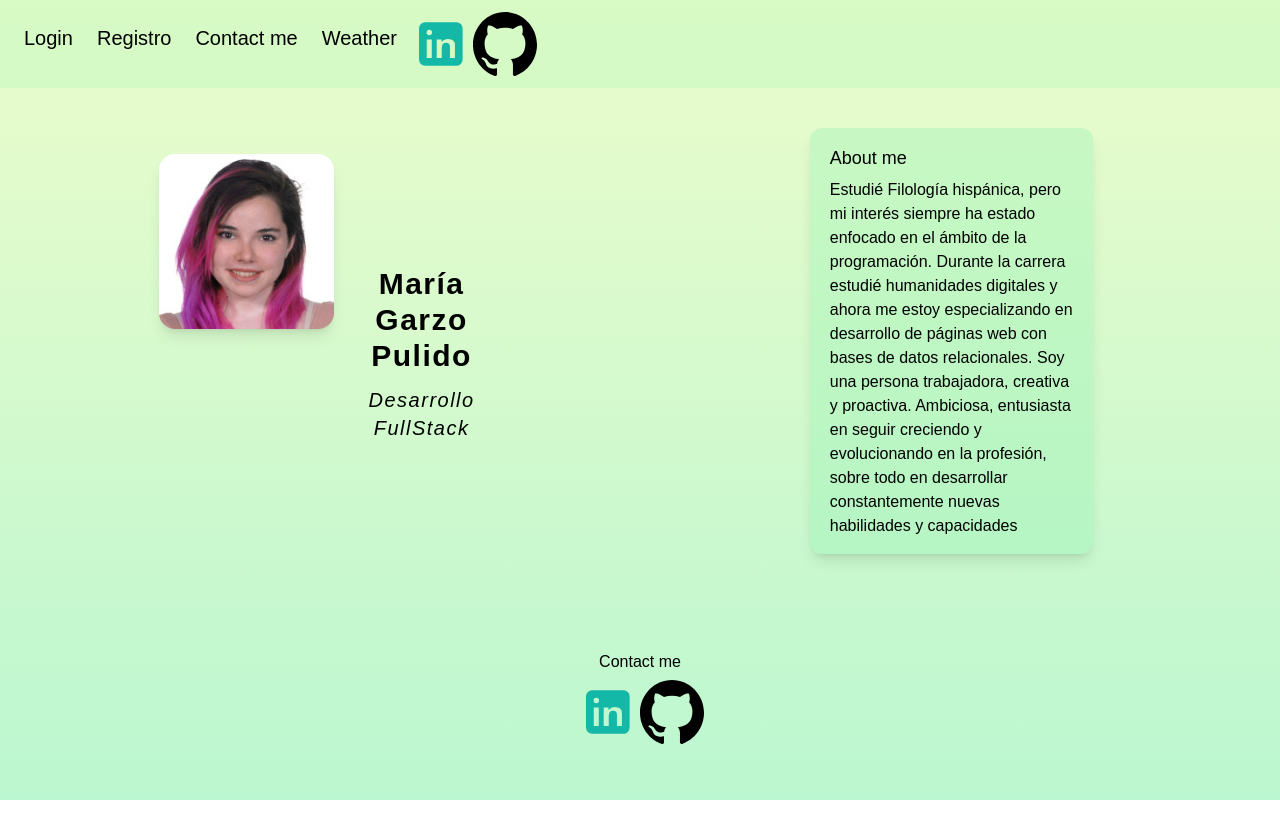
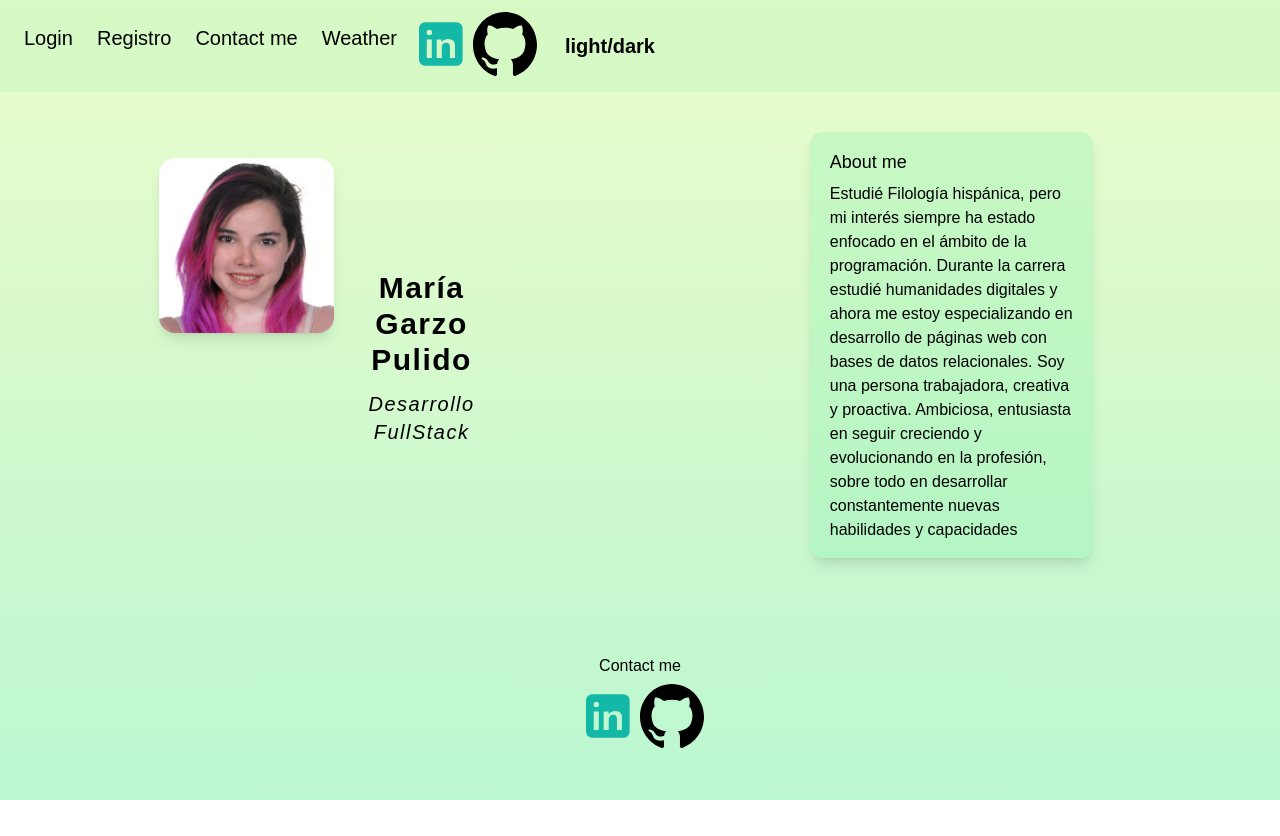
Before and after one commit to EneasSinDiosas/Portfolio, a React (Vite) app: page / in a window 1280 px wide. Built offline with nearby package versions, Linux system fonts and the light colour scheme; a web font is replaced by a local one.

Commit message:
docs and buttonTheme

```diff
--- a/package.json
+++ b/package.json
@@ -5,7 +5,7 @@
   "type": "module",
   "scripts": {
     "dev": "vite",
-    "build": "tsc && vite build",
+    "build": "tsc && vite build --base /Portfolio",
     "lint": "eslint src --ext ts,tsx --report-unused-disable-directives --max-warnings 0",
     "preview": "vite preview"
   },
--- a/src/App.tsx
+++ b/src/App.tsx
@@ -4,6 +4,7 @@ import linkImageProfile from './assets/images/profilePhoto.jpg'
 import linkedInLight from './assets/images/linkedinLightMode.svg';
 import githubLight from './assets/images/githubLightMode.svg';
 import { NavButton } from './components/atoms/Button/NavButton.component.tsx';
+import { ButtonTheme } from './components/atoms/Button/ButtonTheme.component.tsx';
 //colorMode === 'light' ?  :
 
 const App = () => {
@@ -19,6 +20,7 @@ const App = () => {
         <NavButton text='Weather' className='hover:scale-95' onClick={() => navigate('/weather5days')} />
           <Abutton href="https://www.linkedin.com/in/maria-garzo-6a8831260/" src={linkedInLight} />
           <Abutton href="https://github.com/EneasSinDiosas" src={githubLight} />
+        <ButtonTheme>light/dark</ButtonTheme>
       </nav>
       <div className='w-5/6 flex flex-col m-4 p-2  '>
       <div className="grid grid-cols-3 m-4">
--- a/src/components/atoms/Button/ButtonTheme.component.tsx
+++ b/src/components/atoms/Button/ButtonTheme.component.tsx
@@ -1,18 +1,19 @@
-import { FC, ReactNode } from "react"
+import { FC, ReactNode, useContext } from "react"
+import { AppContext } from "../../../context/App.context";
 
 interface ButtonThemeProps{
     text?: string,
     children?: ReactNode,
     onClick?: () => void,
-
 }
     // al igualar una de las opciones esta se crea una opción por defecto, en este caso la opción por defecto es variant=filled.
-export const ButtonTheme: FC<ButtonThemeProps> = ({text, children, onClick}) =>{
+export const ButtonTheme: FC<ButtonThemeProps> = ({text, children}) =>{
     let style = 'py-2 px-4 rounded font-semibold transition duration-150 ease-in-out '
+    const {toggleTheme} = useContext(AppContext);
 
     return (
         <div className="mx-3 my-3">
-            <button className={style} onClick={onClick}>{text || children}</button>
+            <button className={style} onClick={toggleTheme}>{text || children}</button>
         </div>
     )
 }
--- a/src/routes/App.routes.tsx
+++ b/src/routes/App.routes.tsx
@@ -1,4 +1,4 @@
-import { Routes, Route } from "react-router-dom";
+import { Routes, Route, Navigate } from "react-router-dom";
 import App from '../App';
 import { Login } from "../pages/Login.page";
 import { Register } from "../pages/Register.page";
@@ -13,6 +13,7 @@ export const AppRoutes = () => {
     return (
         <Routes>
             <Route path="/" element={<App/>}/>
+            <Route path="/Portfolio" element={<Navigate to ={'/'}/>}/>
             <Route path="/login" element={<Login/>}/>
             <Route path="/register" element={<Register/>}/>
             <Route path="/contactme" element={<Contactme/>}/>
```
Also changed, not shown: src/pages/Logout.page.tsx (deleted), 7 other files (tests, documents, lock files or other folders).
